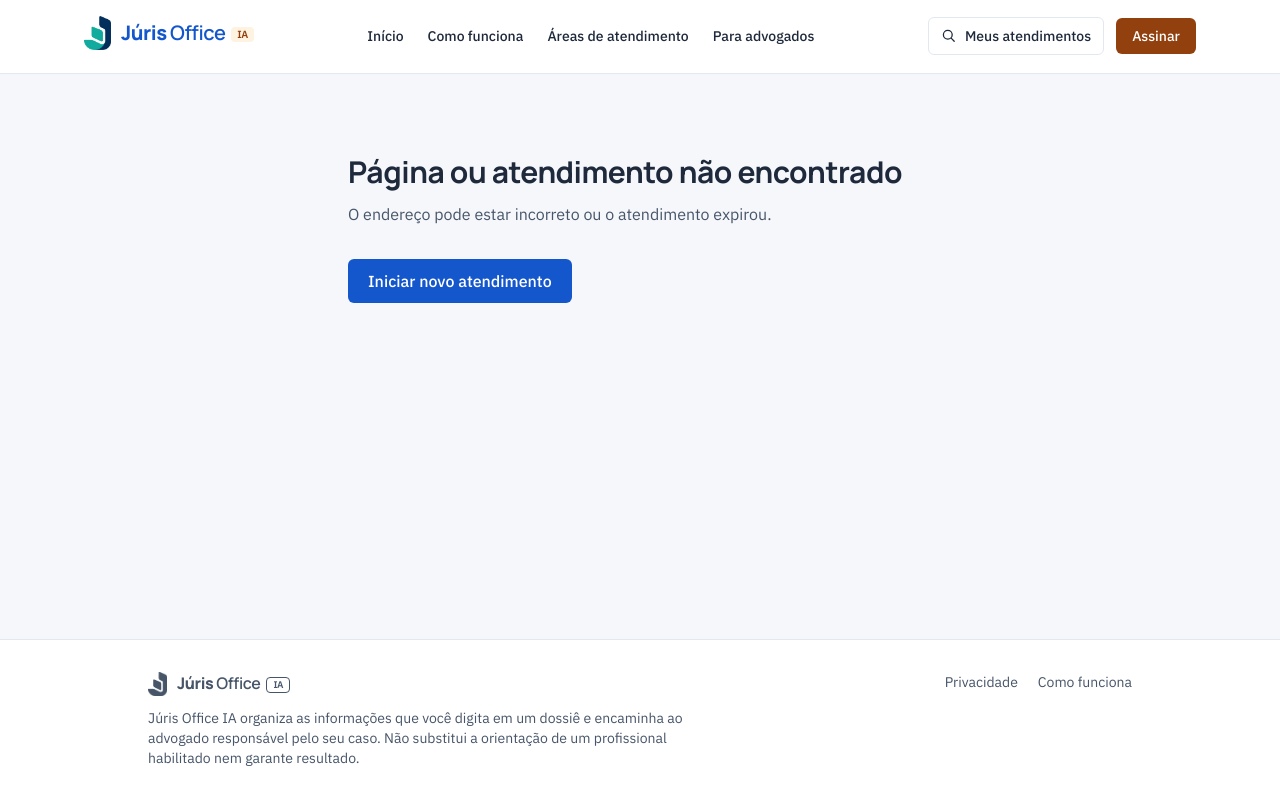
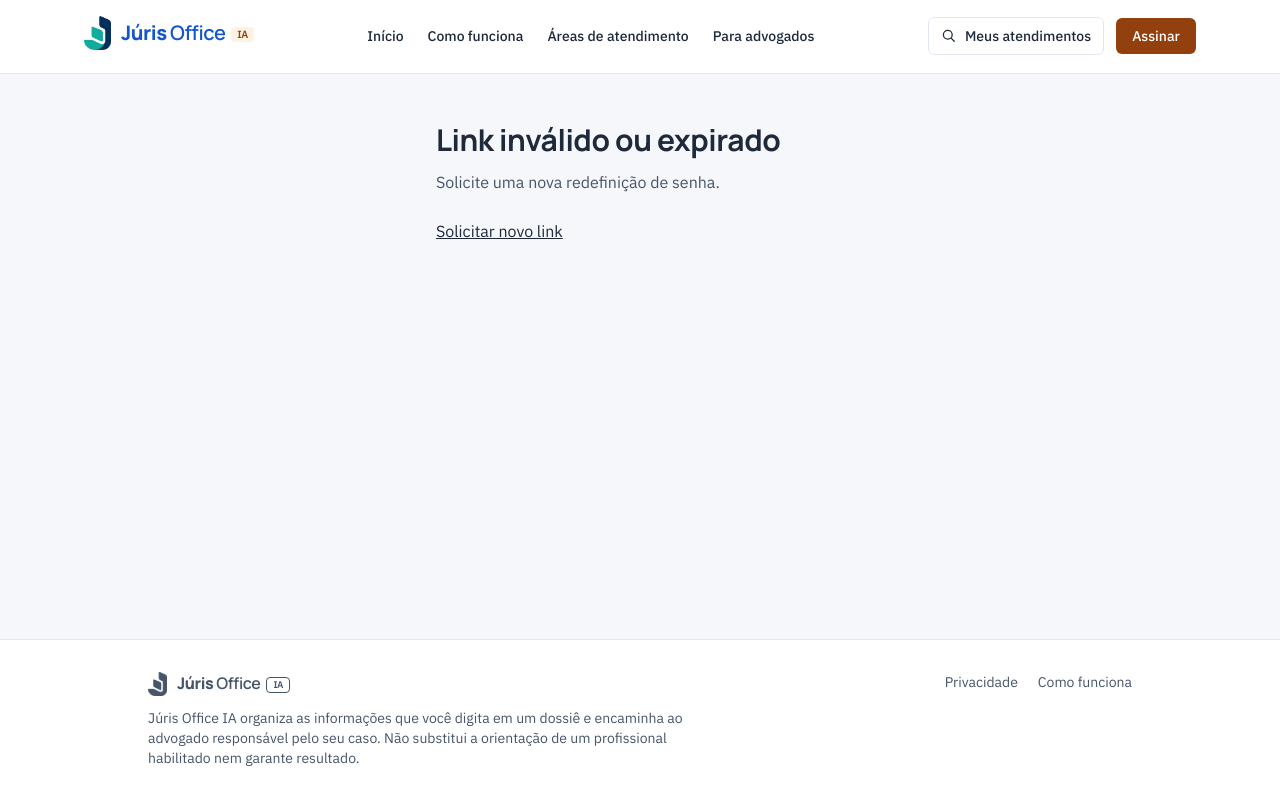
Before and after one commit to ravilson-create/Juris-Office, a Next.js app: page /auth/reset-password in a window 1280 px wide. Before the commit this address had no page. Built offline with nearby package versions, Linux system fonts and the light colour scheme.

Commit message:
feat(auth): completa fluxo de redefinição de senha

```diff
--- /dev/null
+++ b/app/auth/reset-password/page.tsx
@@ -0,0 +1,14 @@
+import Link from "next/link";
+import { ResetPasswordForm } from "./reset-password-form";
+
+export default async function ResetPasswordPage({ searchParams }: { searchParams: Promise<{ token?: string; error?: string }> }) {
+  const { token, error } = await searchParams;
+  if (!token || error) return (
+    <main className="mx-auto max-w-md px-5 py-12">
+      <h1 className="text-3xl">Link inválido ou expirado</h1>
+      <p className="mt-3 text-muted">Solicite uma nova redefinição de senha.</p>
+      <p className="mt-6"><Link className="underline" href="/auth/forgot-password">Solicitar novo link</Link></p>
+    </main>
+  );
+  return <main className="mx-auto max-w-md px-5 py-12"><h1 className="text-3xl">Criar nova senha</h1><p className="mt-3 text-muted">Use pelo menos 12 caracteres.</p><ResetPasswordForm token={token} /></main>;
+}
```
